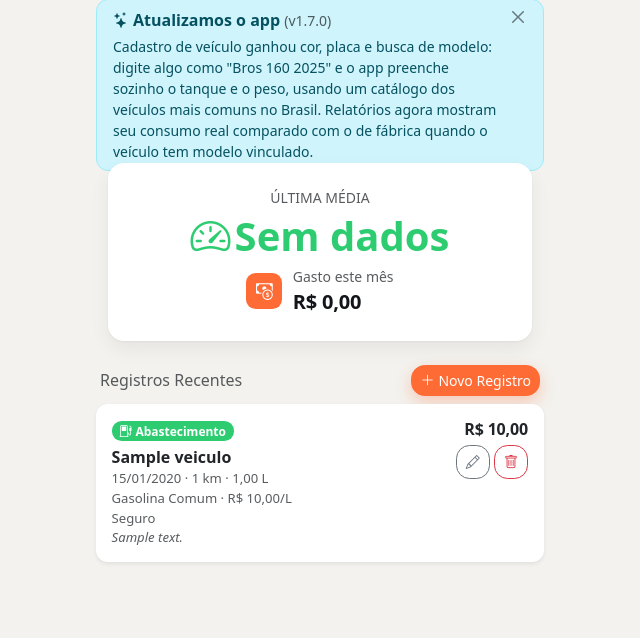
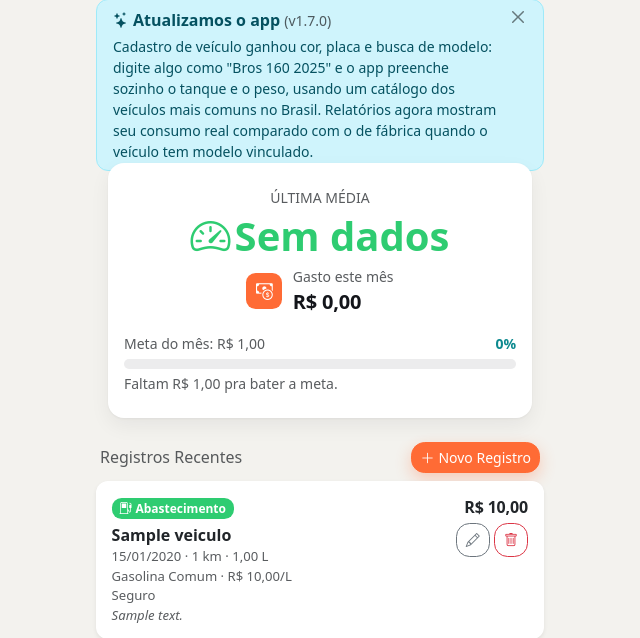
Before and after one commit to AlexandreAlan/PitStop-BR, a PHP site: page / in a window 1280 px wide. Shown: the part 77-715 px from the top of the page, without its empty margins (320-960 px from the left). Run offline with PHP 8.4, Linux system fonts and the light colour scheme; the visitor is signed in with stand-in values (Sample User, id 1); tables that the repository leaves empty hold one stand-in row (values such as "Sample post").

Commit message:
feat(meta-mensal): meta de gasto mensal com barra de progresso no dashboard
Nova coluna usuarios.meta_mensal (nullable). Em Minha Conta o usuário
define um teto de gasto por mês (aceita vírgula ou ponto decimal; campo
vazio remove a meta). O card de resumo do dashboard ganha uma barra de
progresso comparando o gasto do mês com a meta, com três estados
visuais: verde até 70%, amarelo até estourar, vermelho acima de 100%,
e texto de quanto falta ou quanto passou da meta.

```diff
--- a/db/init.sql
+++ b/db/init.sql
@@ -6,6 +6,7 @@ CREATE TABLE IF NOT EXISTS usuarios (
     tentativas_falhas TINYINT UNSIGNED NOT NULL DEFAULT 0,
     bloqueado_ate DATETIME NULL,
     aceite_privacidade_em DATETIME NULL,
+    meta_mensal DECIMAL(10,2) NULL,
     criado_em TIMESTAMP NOT NULL DEFAULT CURRENT_TIMESTAMP,
     UNIQUE KEY uq_usuarios_email (email)
 ) ENGINE=InnoDB DEFAULT CHARSET=utf8mb4 COLLATE=utf8mb4_unicode_ci;
--- a/src/assets/css/brand.css
+++ b/src/assets/css/brand.css
@@ -180,6 +180,45 @@ body {
     border: none;
     box-shadow: 0 2px 8px rgba(var(--ps-shadow-rgb), .06), 0 12px 28px rgba(var(--ps-shadow-rgb), .08);
 }
+
+/* Meta de gasto mensal — barra de progresso colorida no card de resumo do
+   dashboard (verde até 70%, amarelo até estourar, vermelho acima da meta). */
+.meta-mensal {
+    text-align: left;
+}
+
+.meta-mensal-legenda {
+    display: flex;
+    justify-content: space-between;
+    align-items: baseline;
+    margin-bottom: .35rem;
+}
+
+.meta-mensal-trilho {
+    width: 100%;
+    height: 10px;
+    border-radius: 999px;
+    background: rgba(var(--ps-shadow-rgb), .08);
+    overflow: hidden;
+}
+
+.meta-mensal-progresso {
+    height: 100%;
+    border-radius: 999px;
+    transition: width .4s var(--ps-ease);
+}
+
+.meta-mensal-ok.meta-mensal-progresso,
+.meta-mensal-ok.meta-mensal-percentual { color: var(--ps-teal); }
+.meta-mensal-ok.meta-mensal-progresso { background: var(--ps-teal); }
+
+.meta-mensal-atencao.meta-mensal-progresso,
+.meta-mensal-atencao.meta-mensal-percentual { color: #c98a12; }
+.meta-mensal-atencao.meta-mensal-progresso { background: #f5a623; }
+
+.meta-mensal-estourada.meta-mensal-progresso,
+.meta-mensal-estourada.meta-mensal-percentual { color: var(--ps-danger); }
+.meta-mensal-estourada.meta-mensal-progresso { background: var(--ps-danger); }
 
 /* Reserva espaço pra ação de novo registro não colar na borda dos cards da lista */
 .registro-info {
--- a/src/index.php
+++ b/src/index.php
@@ -57,6 +57,11 @@ if ($veiculoIdFiltro !== null) {
 $stmt->execute();
 $gastoMes = (float) $stmt->fetchColumn();
 
+$metaStmt = $pdo->prepare('SELECT meta_mensal FROM usuarios WHERE id = :id');
+$metaStmt->execute([':id' => $usuario['id']]);
+$metaMensalValor = $metaStmt->fetchColumn();
+$metaMensal = $metaMensalValor !== null ? (float) $metaMensalValor : null;
+
 $tituloPagina = 'PitStop BR';
 require __DIR__ . '/includes/header.php';
 ?>
@@ -87,6 +92,29 @@ require __DIR__ . '/includes/header.php';
                 <span class="valor-destaque"><?= h(formatarMoeda($gastoMes)) ?></span>
             </span>
         </div>
+
+        <?php if ($metaMensal !== null && $metaMensal > 0):
+            $percentualMeta = $gastoMes / $metaMensal;
+            $percentualBarra = max(0.0, min(1.0, $percentualMeta));
+            $estadoMeta = $percentualMeta >= 1.0 ? 'estourada' : ($percentualMeta >= 0.7 ? 'atencao' : 'ok');
+        ?>
+        <div class="meta-mensal mt-3">
+            <div class="meta-mensal-legenda">
+                <span class="text-muted small">Meta do mês: <?= h(formatarMoeda($metaMensal)) ?></span>
+                <span class="small fw-semibold meta-mensal-percentual meta-mensal-<?= $estadoMeta ?>">
+                    <?= h(number_format($percentualMeta * 100, 0, ',', '.')) ?>%
+                </span>
+            </div>
+            <div class="meta-mensal-trilho">
+                <div class="meta-mensal-progresso meta-mensal-<?= $estadoMeta ?>" style="width: <?= h((string) round($percentualBarra * 100, 2)) ?>%"></div>
+            </div>
+            <?php if ($estadoMeta === 'estourada'): ?>
+            <p class="small text-danger mb-0 mt-1"><i class="bi bi-exclamation-triangle-fill me-1"></i>Meta estourada em <?= h(formatarMoeda($gastoMes - $metaMensal)) ?>.</p>
+            <?php else: ?>
+            <p class="small text-muted mb-0 mt-1">Faltam <?= h(formatarMoeda($metaMensal - $gastoMes)) ?> pra bater a meta.</p>
+            <?php endif; ?>
+        </div>
+        <?php endif; ?>
     </div>
 </div>
 
```
Also changed, not shown: src/conta.php (+50 -1 lines).
